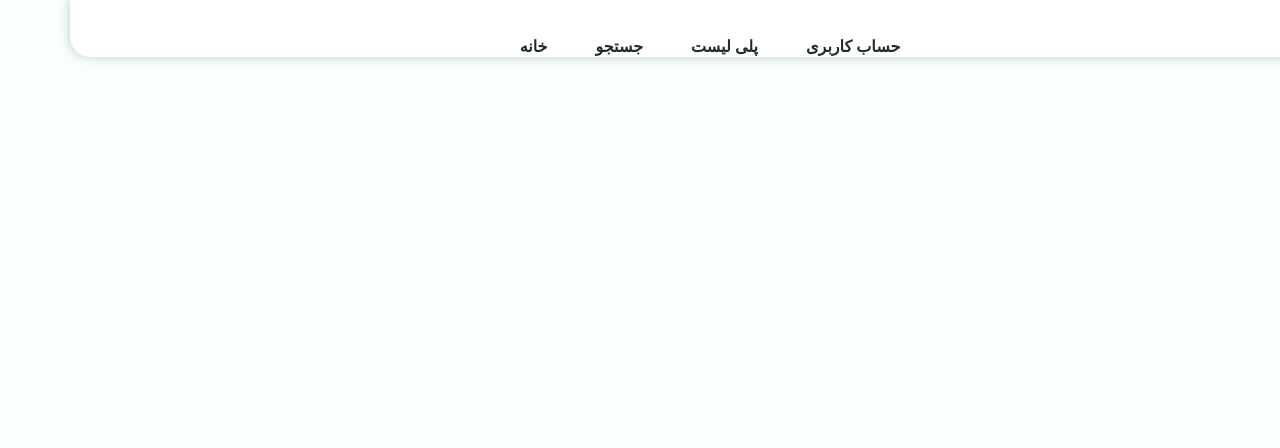
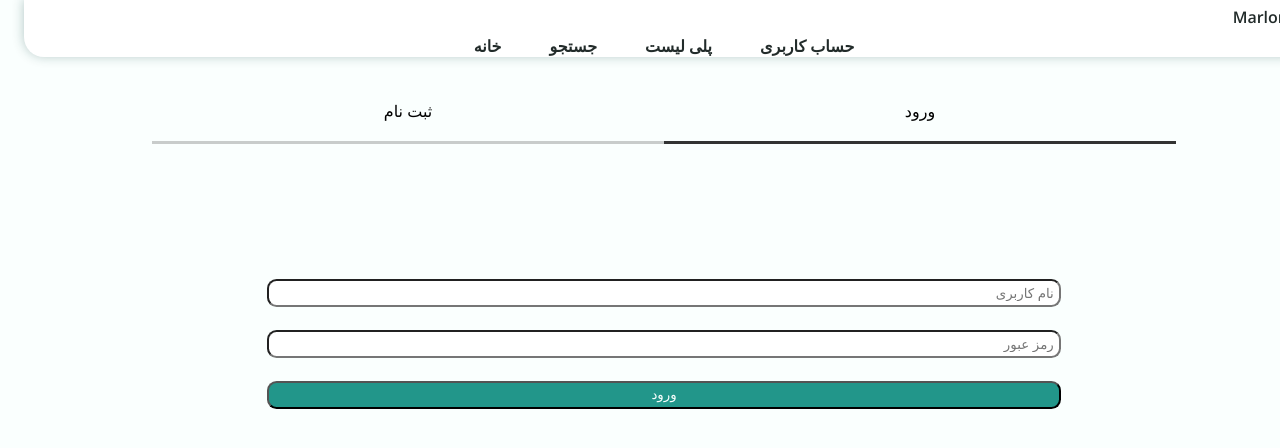
Before and after one commit to MamadDefs/music-pwa-frontend, a React (Create React App) app: page /login-signup in a window 1280 px wide. Shown: the top 448 px of the page. Built offline with nearby package versions, Linux system fonts and the light colour scheme; no server answers.

Commit message:
fixing request urls

```diff
--- a/package.json
+++ b/package.json
@@ -9,7 +9,6 @@
     "react-router-dom": "^6.7.0",
     "react-scripts": "^5.0.1"
   },
-  "proxy": "https://music-pwa-api.iran.liara.run",
   "scripts": {
     "start": "react-scripts start",
     "build": "react-scripts build",
--- /dev/null
+++ b/src/componenets/LoginForm/LoginForm.jsx
@@ -0,0 +1,56 @@
+import React, { useState } from 'react'
+
+const LoginForm = () => {
+
+  const [username,setUsername]=useState('');
+  const [password,setPassword]=useState('');
+
+  const usernameChange=(e)=>{
+    setUsername(e.target.value);
+  }
+
+  const passwordChange=(e)=>{
+    setPassword(e.target.value);
+  }
+
+
+
+  const onClick=()=>{
+
+    const option = {
+      method: 'POST',
+      body: JSON.stringify({
+        username,
+        password
+      }),
+      headers: {
+        'Content-type': 'application/json; charset=UTF-8',
+      }
+    };
+
+    fetch('https://music-pwa-api.iran.liara.run/api/users/sign-in',option)
+    .then((res)=> res.json())
+    .then((data)=>{
+      if(data.userRole==='admin'){
+        location.replace('/adminprofile');
+      } else if(data.userRole==='user'){
+        location.replace('/userprofile');
+      }
+    })
+
+
+  }
+
+
+  return (
+    <div className='form-holder'>
+      <form >
+          <input type="text" placeholder="نام کاربری" onChange={(e)=>usernameChange(e)} value={username} />
+          <input type="password" placeholder="رمز عبور" onChange={(e)=>passwordChange(e)} value={password} />
+      </form>
+      <button type="submit" className='form-btn'  onClick={onClick}>ورود</button>
+    </div>
+  )
+}
+
+export default LoginForm
--- /dev/null
+++ b/src/componenets/SignupForm/SignupForm.jsx
@@ -0,0 +1,61 @@
+import React,{useState} from 'react'
+
+const SignupForm = () => {
+    const [username,setUsername]=useState('');
+    const [email,setEmail]=useState('');
+    const [password,setPassword]=useState('');
+    const [passwordConfirm,setPasswordConfirm]=useState('');
+
+    const usernameChange=(e)=>{
+      setUsername(e.target.value);
+    }
+    const emailChange=(e)=>{
+      setEmail(e.target.value);
+    }
+
+    const passwordChange=(e)=>{
+      setPassword(e.target.value);
+    }
+    const confirmPasswordChange=(e)=>{
+      setPasswordConfirm(e.target.value);
+    }
+
+
+    const onClick=()=>{
+
+      const option = {
+        method: 'POST',
+        body: JSON.stringify({
+          username,
+          email,
+          password,
+          passwordConfirm
+        }),
+        headers: {
+          'Content-type': 'application/json; charset=UTF-8',
+        }
+      };
+
+      fetch('https://music-pwa-api.iran.liara.run/api/users/sign-up',option)
+      .then((res)=> res.json())
+      .then((data)=>{
+        console.log(data);
+      })
+
+
+    }
+
+    return (
+      <>
+        <form>
+            <input type='text' placeholder='نام کاربری' onChange={(e)=>usernameChange(e)} />
+            <input type='email' placeholder='ایمیل' onChange={(e)=>emailChange(e)} />
+            <input type='password' placeholder='رمز عبور' onChange={(e)=>passwordChange(e)} />
+            <input type='password' placeholder='تکرار رمز عبور' onChange={(e)=>confirmPasswordChange(e)}/>
+        </form>
+        <button type='submit' className='form-btn' onClick={onClick} value='submit'>ثبت نام</button>
+      </>
+    )
+}
+
+export default SignupForm
--- a/src/pages/Layout.jsx
+++ b/src/pages/Layout.jsx
@@ -7,7 +7,7 @@ const Layout = () => {
 
     useEffect(()=>{
         try {
-        request.open('GET', '/api/users/auth');
+        request.open('GET', 'https://music-pwa-api.iran.liara.run/api/users/auth');
 
         request.responseType = 'json';
 
--- a/src/pages/LoginPage.jsx
+++ b/src/pages/LoginPage.jsx
@@ -1,9 +1,49 @@
-import React from 'react'
+import React, { useState } from 'react'
+import LoginForm from '../componenets/LoginForm/LoginForm';
+import SignupForm from '../componenets/SignupForm/SignupForm';
+
 
 const LoginPage = () => {
+
+  const [isLogin,setIsLogin]=useState(true);
+
+  function login_onclick(){
+    setIsLogin(true);
+    loginBtnStyle=clickedStyle;
+    signupBtnStyle=notClickedStyle;
+  }
+
+  function signup_onclick(){
+    setIsLogin(false);
+    loginBtnStyle=notClickedStyle;
+    signupBtnStyle=clickedStyle;
+  }
+
   return (
-    <div>LoginPage</div>
-  )
+    <div id="page-content-holder">
+      <div className="form-changer">
+          <div className="login-btn" style={loginBtnStyle} onClick={login_onclick}>ورود</div>
+          <div className="signup-btn" style={signupBtnStyle} onClick={signup_onclick} >ثبت نام</div>
+      </div>
+    <div className="signupin">
+      <div className="form-holder">
+          {isLogin ? <LoginForm /> : <SignupForm />}
+      </div>
+    </div>
+  </div>
+  );
+}
+
+const clickedStyle={
+  borderBottom: 'solid rgba(0, 0, 0, 0.8)'
+}
+const notClickedStyle={
+  borderBottom: 'solid rgba(0, 0, 0, 0.2)'
+}
+
+let loginBtnStyle={
+}
+let signupBtnStyle={
 }
 
 export default LoginPage
```
